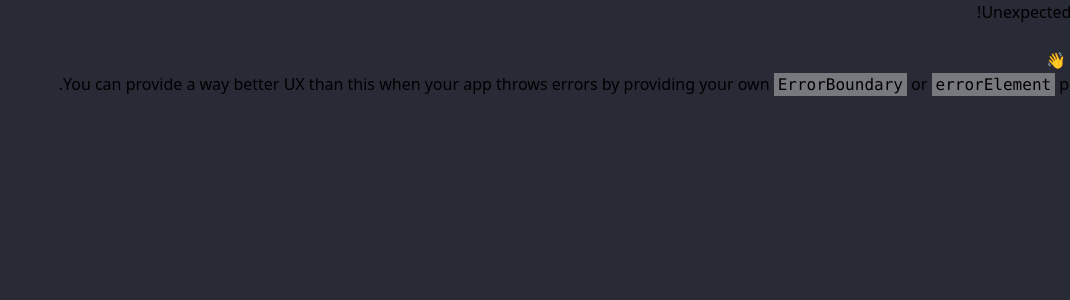
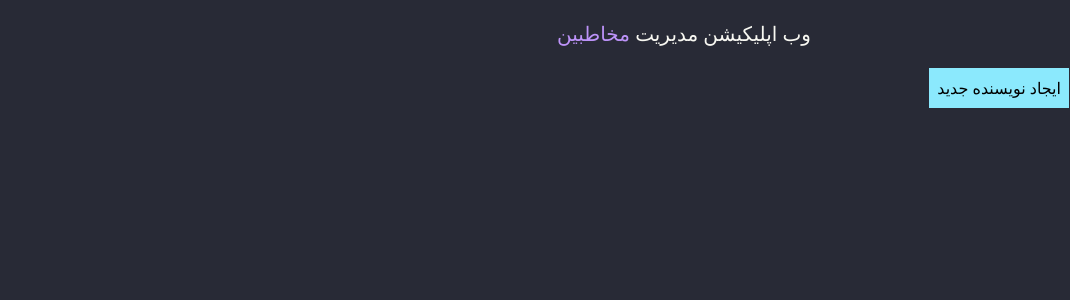
Before and after one commit to dosepehr/contact-manager-app, a React (Vite) app: page /groups in a window 1280 px wide. Before the commit this address had no page. Shown: the top 300 px of the page, without its empty margins (210-1280 px from the left). Built offline with nearby package versions, Linux system fonts and the light colour scheme; data requests are answered from the project's data file.

Commit message:
make groups component

```diff
--- a/src/components/Contacts.jsx
+++ b/src/components/Contacts.jsx
@@ -4,15 +4,23 @@ import { Contact, Spinner } from './';
 import mainContext from '../context';
 
 const Contacts = () => {
-    const { contacts, loading, filteredContacts } = useContext(mainContext);
+    const { loading, filteredContacts } = useContext(mainContext);
     return (
         <div className='mx-auto px-5 sm:px-10 md:px-14 lg:px-28'>
+            <div className='flex'>
                 <Link
                     className='bg-MainPink px-2 py-3 mx-auto block w-fit rounded-md'
                     to='contact/add'
                 >
                     ساخت مخاطب جدید
                 </Link>
+                <Link
+                    className='bg-MainPink px-2 py-3 mx-auto block w-fit rounded-md mr-5'
+                    to='groups'
+                >
+                    مشاهده گروه ها
+                </Link>
+            </div>
             {loading ? (
                 <Spinner />
             ) : (
--- /dev/null
+++ b/src/components/Groups.jsx
@@ -0,0 +1,31 @@
+import React, { useContext } from 'react';
+import mainContext from '../context';
+import Spinner from './Spinner';
+
+const Groups = () => {
+    const { groups } = useContext(mainContext);
+    return (
+        <div>
+            <input type="text" className='border-MainOrange p-2 ml-2' placeholder='نام نویسنده' />
+            <button className='bg-MainCyan p-2'>ایجاد نویسنده جدید</button>
+            {groups.length > 0 ? (
+                <div className='space-y-2'>
+                    {groups.map((group) => (
+                        <div key={group.id} className='flex'>
+                            <p className='bg-MainPink text-lg w-fit p-2 ml-2'>
+                                {group.name}
+                            </p>
+                            <button className='bg-MainCyan p-2'>
+                                حذف گروه
+                            </button>
+                        </div>
+                    ))}
+                </div>
+            ) : (
+                <Spinner />
+            )}
+        </div>
+    );
+};
+
+export default Groups;
--- a/src/components/index.js
+++ b/src/components/index.js
@@ -6,3 +6,4 @@ export { default as ContactDetails } from './ContactDetails';
 export { default as EditContact } from './EditContact';
 export { default as Spinner } from './Spinner';
 export { default as SearchInput } from './SearchInput';
+export { default as Groups } from './Groups';
--- a/src/router/router.jsx
+++ b/src/router/router.jsx
@@ -5,6 +5,7 @@ import {
     ContactDetails,
     Contacts,
     EditContact,
+    Groups,
 } from '../components';
 
 const router = createBrowserRouter([
@@ -28,6 +29,10 @@ const router = createBrowserRouter([
                 path: 'contact/edit/:id',
                 element: <EditContact />,
             },
+            {
+                path: 'groups',
+                element: <Groups />,
+            },
         ],
     },
 ]);
```
Lines whose indentation alone changed are shown as unchanged.
